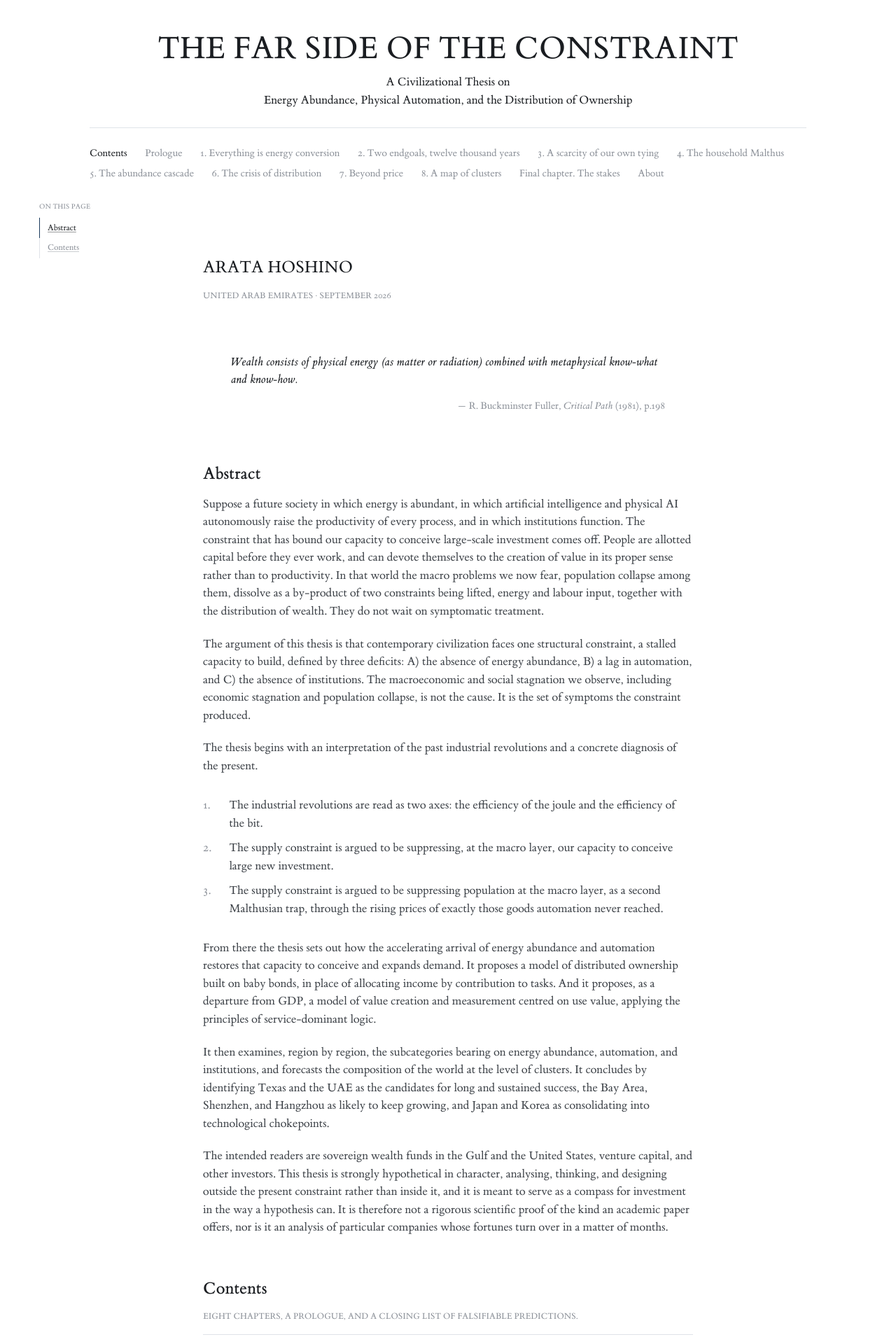
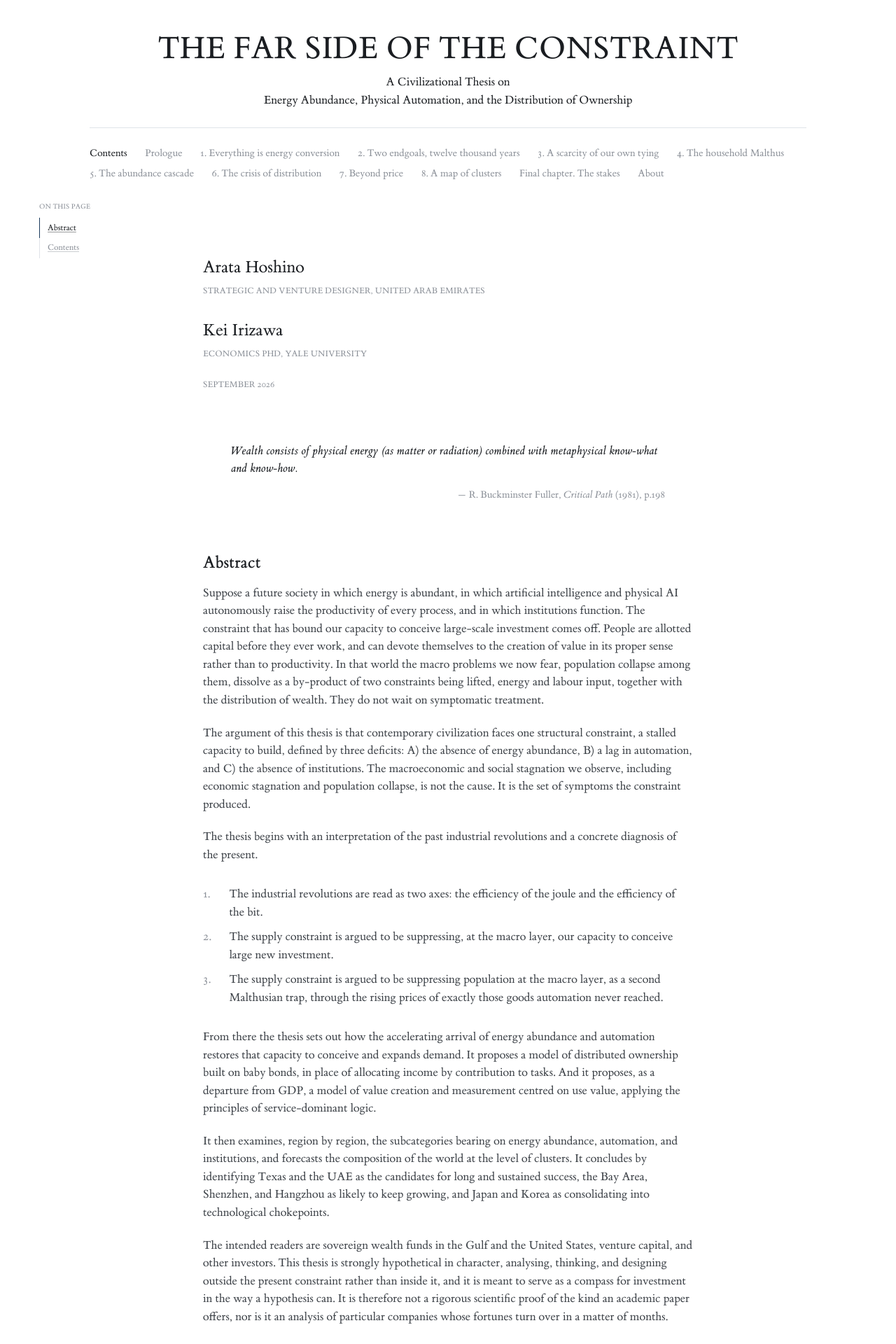
Before and after one commit to arata-hoshino/arata-hoshino.github.io, a Jekyll site: the page built from index.md, in a window 1280 px wide. Shown: the top 1920 px of the page at 70% size. Built offline with Jekyll 4.4.1, drawn with Linux system fonts in a browser that asks for light colours.

Commit message:
Set both authors on the title page, each name over a role
The title page carries Arata Hoshino and Kei Irizawa, each name set at
the size of a section head in ordinary case, with a role line beneath it
in the small capitals the labels use. The date follows them on its own.

Co-Authored-By: Claude Opus 5 (1M context) <noreply@anthropic.com>

```diff
--- a/_layouts/home.html
+++ b/_layouts/home.html
@@ -12,8 +12,13 @@ layout: default
   <header class="titleblock">
     {% if page.heading %}<h1 class="page-title">{{ page.heading }}</h1>{% endif %}
     {% if page.deck %}<p class="page-deck">{{ page.deck }}</p>{% endif %}
-    {% if page.byline %}<p class="page-byline">{{ page.byline }}</p>{% endif %}
-    {% if page.dateline %}<p class="page-dateline">{{ page.dateline }}</p>{% endif %}
+    {% for author in page.authors %}
+      <div class="author">
+        <p class="author-name">{{ author.name }}</p>
+        {% if author.role %}<p class="author-role">{{ author.role }}</p>{% endif %}
+      </div>
+    {% endfor %}
+    {% if page.dateline %}<p class="page-date">{{ page.dateline }}</p>{% endif %}
   </header>
 
   {% if page.epigraph %}
--- a/assets/css/style.css
+++ b/assets/css/style.css
@@ -147,8 +147,8 @@ a:focus-visible {
 .eyebrow,
 .prose h3,
 .prose thead th,
-.page-byline,
-.page-dateline,
+.author-role,
+.page-date,
 .toc-note,
 .pager a,
 .site-footer {
@@ -463,19 +463,29 @@ main {
    annotated table of contents — number in the margin, title, then the
    chapter's own description, one hairline per row.                    */
 
-.page-byline {
+.author-name {
   margin: 0;
   color: var(--ink);
   font-size: 1.45em;  /* the size a section head is set at */
 }
 
-.page-dateline {
-  margin: 1em 0 0;
+.author-role {
+  margin: 0.5em 0 0;
   color: var(--muted);
   font-size: 0.74em;
 }
 
-/* the title is in the masthead, so the byline opens the page */
+.author + .author {
+  margin-top: 1.6em;
+}
+
+.page-date {
+  margin: 2em 0 0;
+  color: var(--muted);
+  font-size: 0.74em;
+}
+
+/* the title is in the masthead, so the first author opens the page */
 .titleblock > *:first-child {
   margin-top: 0;
 }
--- a/index.md
+++ b/index.md
@@ -1,8 +1,12 @@
 ---
 layout: home
 title: "The Far Side of the Constraint"
-byline: "Arata Hoshino"
-dateline: "United Arab Emirates · September 2026"
+authors:
+  - name: "Arata Hoshino"
+    role: "Strategic and Venture Designer, United Arab Emirates"
+  - name: "Kei Irizawa"
+    role: "Economics PhD, Yale University"
+dateline: "September 2026"
 epigraph: "Wealth consists of physical energy (as matter or radiation) combined with metaphysical know-what and know-how."
 epigraph_source: "R. Buckminster Fuller, <cite>Critical Path</cite> (1981), p.198"
 description: "A thesis on the one structural constraint behind stagnation, falling births, and artificial intelligence running into a wall of electricity — and on the civilization that lies on the far side of it."
```
